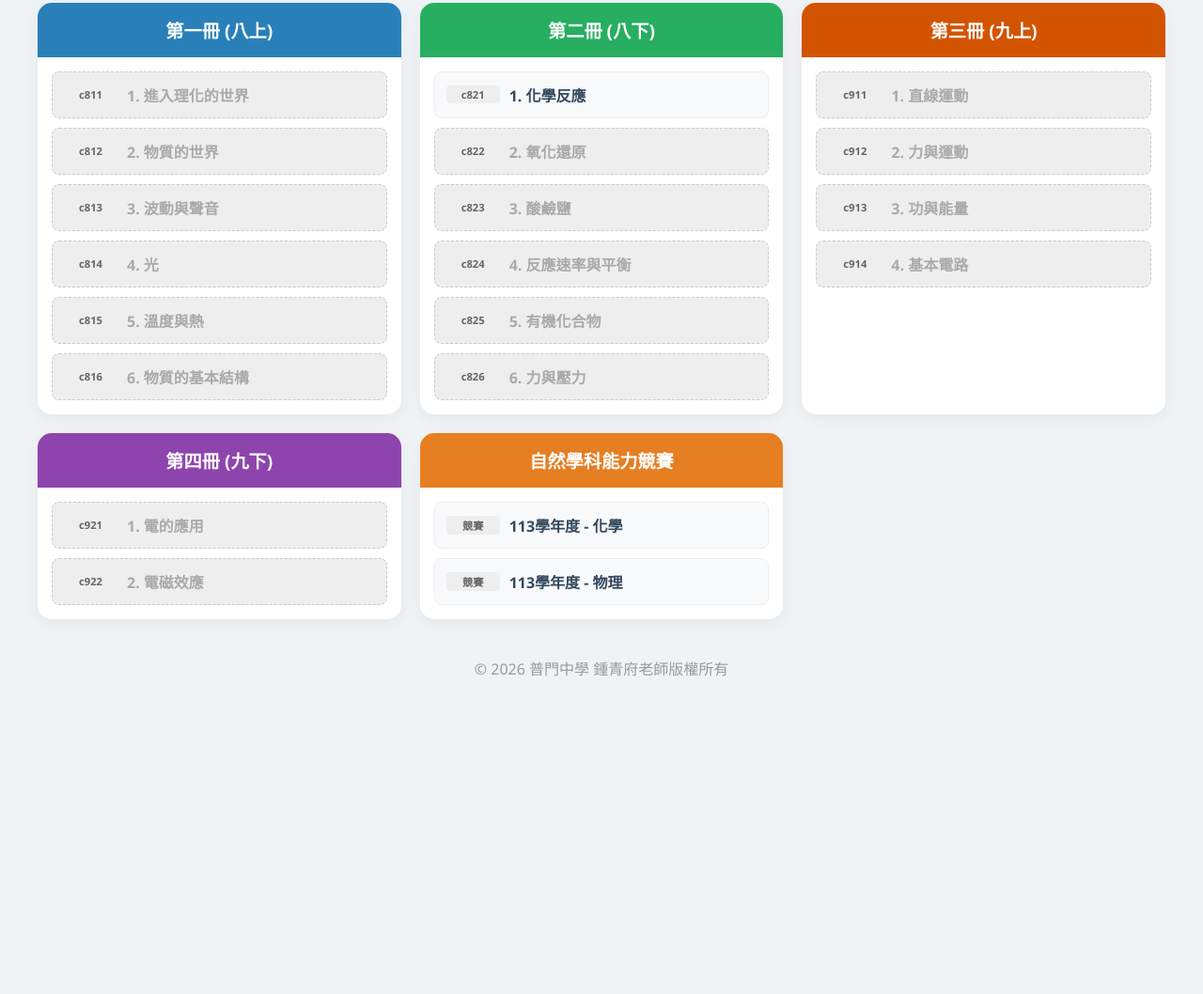
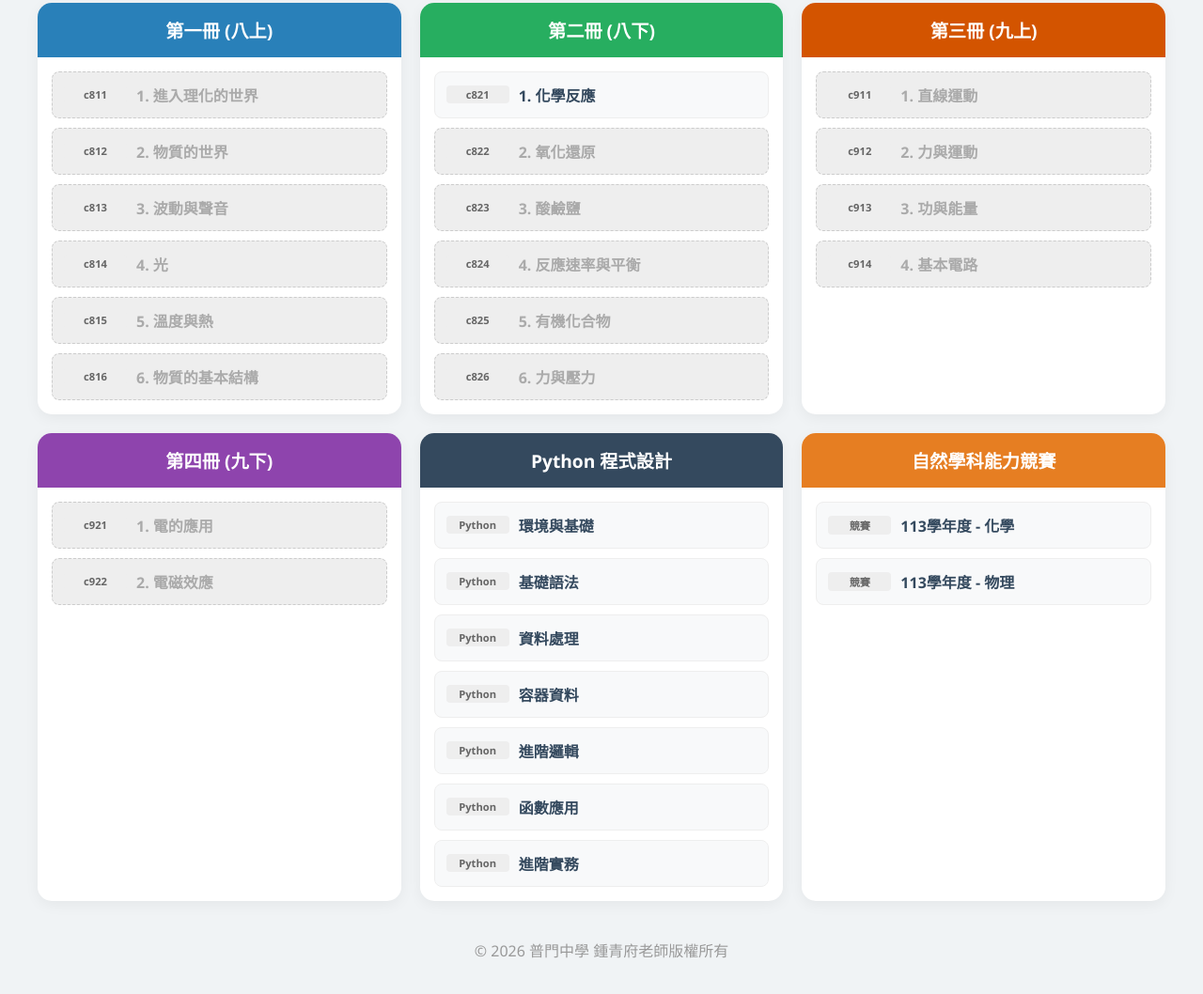
Before and after one commit to pmshchinfu/chjemistry-quiz, a plain HTML site: page index.html in a window 1280 px wide. Shown: the part 236-1294 px from the top of the page at 94% size. Before the commit the page ends 995 px from the top, so only its background shows below. Drawn offline with Linux system fonts and the light colour scheme.

Commit message:
Add files via upload

```diff
--- a/index.html
+++ b/index.html
@@ -3,14 +3,15 @@
 <head>
     <meta charset="UTF-8">
     <meta name="viewport" content="width=device-width, initial-scale=1.0">
-    <title>鍾青府老師 - 國中理化數位學習網</title>
+    <title>鍾青府老師 - 國中理化、資訊數位學習網</title>
     <style>
         :root {
             --p1: #2980b9;
             --p2: #27ae60;
             --p3: #d35400;
             --p4: #8e44ad;
-            --p5: #e67e22; /* 新增：自然競賽區塊的主題橘色 */
+            --p5: #e67e22;
+            --p6: #34495e; /* 新增：Python 程式設計區塊的主題顏色 */
             --dark: #2c3e50;
         }
         body { font-family: 'Segoe UI', "Microsoft JhengHei", sans-serif; background: #f0f3f5; margin: 0; padding: 20px; }
@@ -21,12 +22,13 @@
         .vol-card:hover { transform: translateY(-5px); }
         .vol-card h2 { margin: 0; padding: 15px; color: white; text-align: center; font-size: 1.2em; }
 
-        /* 五個區塊顏色區分 */
+        /* 區塊顏色區分 */
         .v1 { background: var(--p1); }
         .v2 { background: var(--p2); }
         .v3 { background: var(--p3); }
         .v4 { background: var(--p4); }
-        .v5 { background: var(--p5); } /* 自然競賽顏色 */
+        .v5 { background: var(--p5); }
+        .v6 { background: var(--p6); }
 
         .chapter-list { list-style: none; padding: 15px; margin: 0; display: grid; grid-template-columns: 1fr; gap: 10px; }
         .chapter-list li a {
@@ -39,13 +41,13 @@
         .chapter-list li a.disabled { background: #eee; color: #aaa; cursor: not-allowed; border: 1px dashed #ccc; }
         .chapter-list li a.disabled:hover { box-shadow: none; transform: none; }
 
-        .tag { font-size: 0.7em; padding: 2px 6px; border-radius: 4px; margin-right: 10px; background: #eee; color: #666; width: 45px; text-align: center; }
+        .tag { font-size: 0.7em; padding: 2px 6px; border-radius: 4px; margin-right: 10px; background: #eee; color: #666; width: 55px; text-align: center; flex-shrink: 0; }
     </style>
 </head>
 <body>
 
     <div class="header">
-        <h1>普門中學理化數位教室</h1>
+        <h1>普門中學理化、資訊數位教室</h1>
         <p>授課師：鍾青府老師</p>
     </div>
 
@@ -93,6 +95,19 @@
         </div>
 
         <div class="vol-card">
+            <h2 class="v6">Python 程式設計</h2>
+            <ul class="chapter-list">
+                <li><a href="python/ch01/index.html"><span class="tag">Python</span>環境與基礎</a></li>
+                <li><a href="python/ch02/index.html"><span class="tag">Python</span>基礎語法</a></li>
+                <li><a href="python/ch03/index.html"><span class="tag">Python</span>資料處理</a></li>
+                <li><a href="python/ch04/index.html"><span class="tag">Python</span>容器資料</a></li>
+                <li><a href="python/ch05/index.html"><span class="tag">Python</span>進階邏輯</a></li>
+                <li><a href="python/ch06/index.html"><span class="tag">Python</span>函數應用</a></li>
+                <li><a href="python/ch07/index.html"><span class="tag">Python</span>進階實務</a></li>
+            </ul>
+        </div>
+
+        <div class="vol-card">
             <h2 class="v5">自然學科能力競賽</h2>
             <ul class="chapter-list">
                 <li><a href="competition/competition_chemistry113.html"><span class="tag">競賽</span>113學年度 - 化學</a></li>
```
